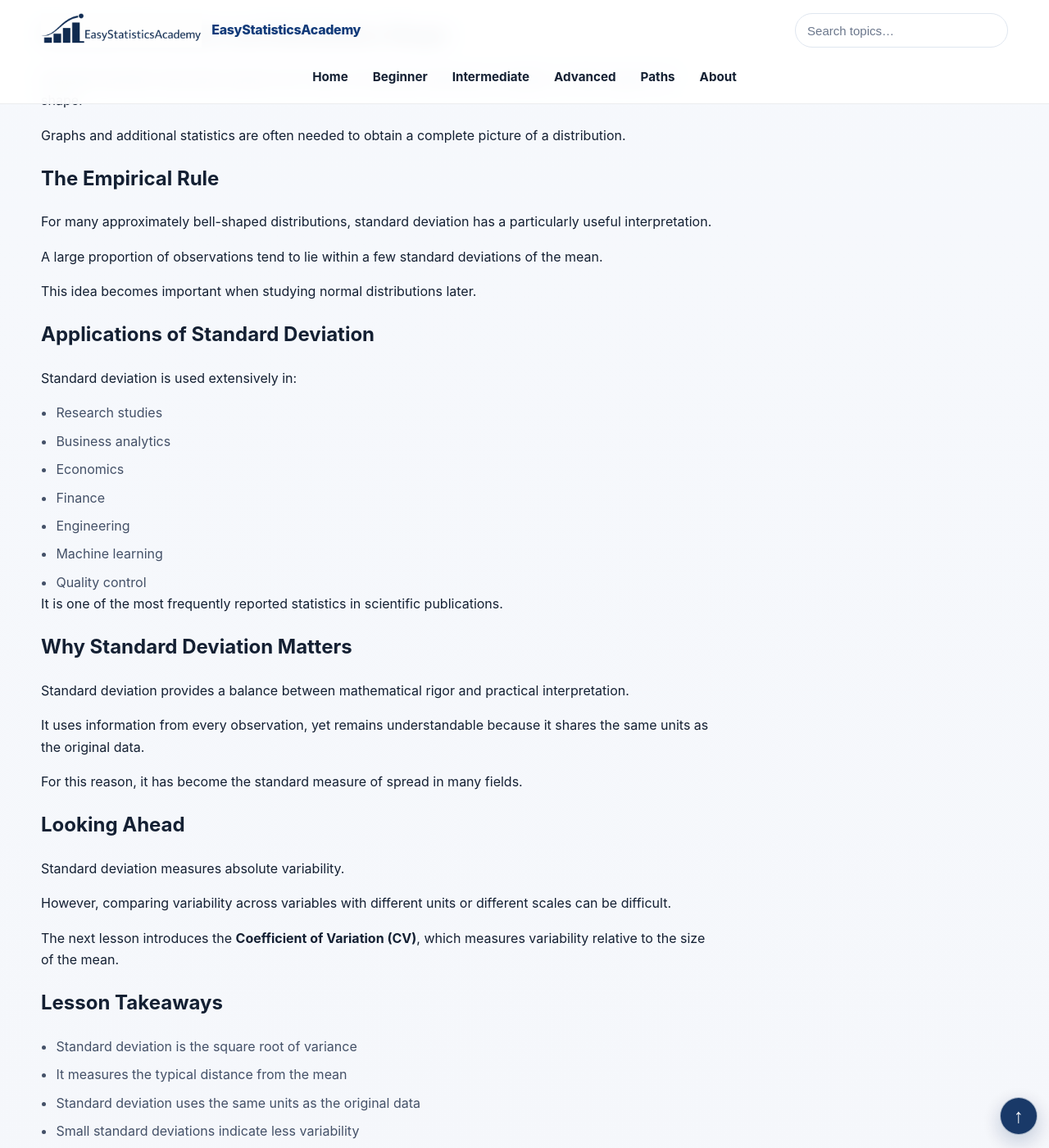
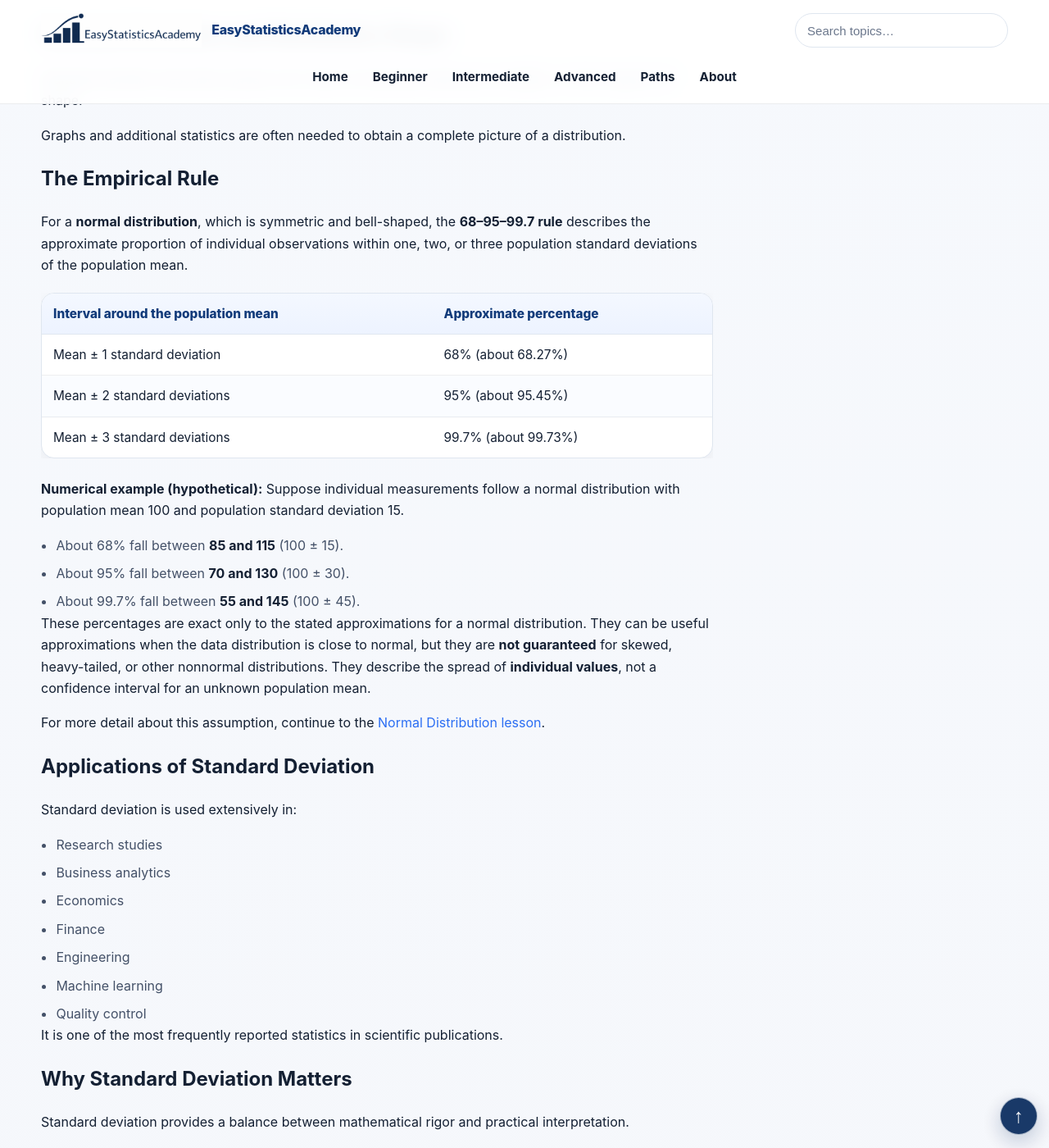
Before and after one commit to ammar-homaida-statistics/easystatisticsacademy, a Jekyll site: the page built from descriptive/spread/standard-deviation/index.md, in a window 1280 px wide and 1400 px high, scrolled down 4012 px. Shown: the whole window at 82% size. Built offline with Jekyll 4.4.1, drawn with Linux system fonts in a browser that asks for light colours.

Commit message:
Explain normal-distribution empirical rule with verified intervals and limits

```diff
--- a/descriptive/spread/standard-deviation/index.md
+++ b/descriptive/spread/standard-deviation/index.md
@@ -404,16 +404,49 @@ sidebar: false
     <h2>The Empirical Rule</h2>
 
     <p>
-      For many approximately bell-shaped distributions,
-      standard deviation has a particularly useful interpretation.
+      For a <strong>normal distribution</strong>, which is symmetric and bell-shaped,
+      the <strong>68–95–99.7 rule</strong> describes the approximate proportion of
+      individual observations within one, two, or three population standard
+      deviations of the population mean.
+    </p>
+
+    <div class="table-wrap">
+      <table>
+        <thead>
+          <tr><th>Interval around the population mean</th><th>Approximate percentage</th></tr>
+        </thead>
+        <tbody>
+          <tr><td>Mean ± 1 standard deviation</td><td>68% (about 68.27%)</td></tr>
+          <tr><td>Mean ± 2 standard deviations</td><td>95% (about 95.45%)</td></tr>
+          <tr><td>Mean ± 3 standard deviations</td><td>99.7% (about 99.73%)</td></tr>
+        </tbody>
+      </table>
+    </div>
+
+    <div class="example-box">
+      <p><strong>Numerical example (hypothetical):</strong>
+        Suppose individual measurements follow a normal distribution with
+        population mean 100 and population standard deviation 15.
+      </p>
+      <ul class="bullets">
+        <li>About 68% fall between <strong>85 and 115</strong> (100 ± 15).</li>
+        <li>About 95% fall between <strong>70 and 130</strong> (100 ± 30).</li>
+        <li>About 99.7% fall between <strong>55 and 145</strong> (100 ± 45).</li>
+      </ul>
+    </div>
+
+    <p>
+      These percentages are exact only to the stated approximations for a
+      normal distribution. They can be useful approximations when the data
+      distribution is close to normal, but they are <strong>not guaranteed</strong>
+      for skewed, heavy-tailed, or other nonnormal distributions.
+      They describe the spread of <strong>individual values</strong>, not a
+      confidence interval for an unknown population mean.
     </p>
 
     <p>
-      A large proportion of observations tend to lie within a few standard deviations of the mean.
-    </p>
-
-    <p>
-      This idea becomes important when studying normal distributions later.
+      For more detail about this assumption, continue to the
+      <a href="/probability/distributions/normal-distribution/">Normal Distribution lesson</a>.
     </p>
 
     <h2>Applications of Standard Deviation</h2>
```
